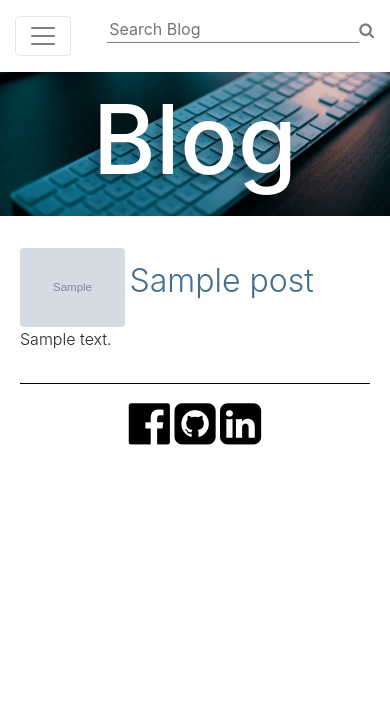
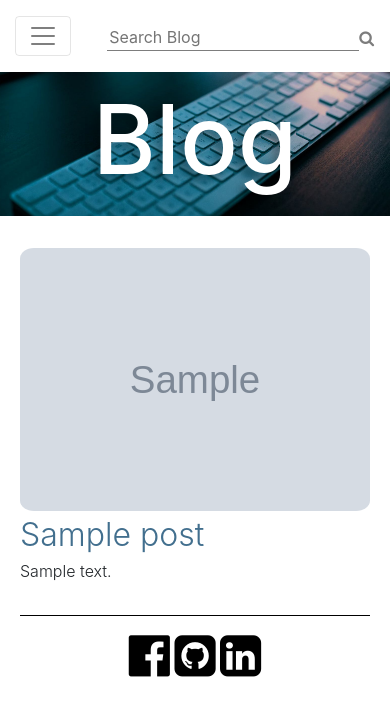
Before and after one commit to jackloo2809/summer-project, a Django app: page /blog in a window 390 px wide. Shown: the top 716 px of the page. Run offline with Django 3.2, Linux system fonts and the light colour scheme; tables that the repository leaves empty hold one stand-in row (values such as "Sample post"); grey boxes marked "Sample" are stand-in pictures; some libraries are stand-ins or nearby versions.

Commit message:
pretty much finished

```diff
--- a/blog/static/css/blog.css
+++ b/blog/static/css/blog.css
@@ -33,3 +33,25 @@
     font-weight: 300;
     font-size: 2rem;
 }
+
+.blog-picture{
+    min-width:45%;
+    max-width:45%;
+    margin-right: 5%;
+}
+
+.post-description{
+    min-width:50%;
+    max-width:50%;
+}
+
+@media only screen and (max-width: 768px) {
+    .blog-picture{
+        min-width:100%;
+        max-width: 100%;;
+    }
+    .post-description{
+        min-width:100%;
+        max-width:100%;
+    }
+}
--- a/blog/static/css/home.css
+++ b/blog/static/css/home.css
@@ -47,7 +47,9 @@
     font-weight: 400;
     font-size: 2rem;
 }
-.latest h2{
+.latest a{
+    text-decoration: none;
+    color: white;
     font-size: 1.3rem;
     font-weight: 400;
 }
--- a/blog/templates/base.html
+++ b/blog/templates/base.html
@@ -16,14 +16,14 @@
             <div class="row">
                 <!-------------------Seach Bar-------------------------->
                 <div class="col-md-10 offset-md-1 position-relative">
-                    <div class="position-absolute my-2 " style="right: 0;">
+                    <div class="position-absolute my-3 " style="right: 0;">
                         <form class="form-group my-2 d-flex px-3 px-md-0" action="{% url 'blog' %}" method="GET">
                             <input id="search-bar" name="title" placeholder="Search Blog">
                             <button id="search-btn" type="submit"><span class="fa fa-search" id="search-icon"></span></button>
                         </form>
                     </div>
 
-                    <nav class="navbar navbar-expand-md navbar-light px-0 col-4 offset-md-4 my-2">
+                    <nav class="navbar navbar-expand-md navbar-light col-4 offset-md-4 p-0 my-3">
                         <button class="navbar-toggler" type="button" data-toggle="collapse" data-target="#navbarSupportedContent">
                             <span class="navbar-toggler-icon"></span>
                         </button>
--- a/blog/templates/blog.html
+++ b/blog/templates/blog.html
@@ -14,12 +14,14 @@
         <div class="col-md-10 offset-md-1 px-0 my-3 post-container">
                 {% for post in posts %}
                 <div class="row">
-                    <div class=" col-10 offset-1 col-md-8 offset-md-2 post py-3 px-0" style="overflow: hidden;">
+                    <div class="col-10 offset-1 col-md-8 offset-md-2 post py-3 px-0 d-flex flex-column flex-md-row" >
                         {%if post.image != None%}
-                            <img class="float-md-left mr-md-4  " src={{post.image.url}}>
+                            <img class="blog-picture" src={{post.image.url}}>
                         {%endif%}
-                        <a href="{% url 'post_detail' pk=post.pk %}">{{post.title}}</a>
-                        <p>{{post.text}}</p>
+                        <div class="post-description">
+                            <a href="{% url 'post_detail' pk=post.pk %}">{{post.title}}</a>
+                            <p>{{post.text}}</p>
+                        </div>
                     </div>
                 </div>
                 {%endfor%}
--- a/blog/templates/home.html
+++ b/blog/templates/home.html
@@ -26,7 +26,7 @@
             any experiences I get throughout my degree whether they
             are computer science or anything else uni related.
         </p>
-        <button type="button" class="btn" id="about-btn">Learn More</button>
+        <a class="btn" id="about-btn" href="{%url 'about'%}">Learn More</a>
     </div>
 </div>
 
@@ -40,7 +40,7 @@
                     {%if post.image != None%}
                         <img src={{post.image.url}}>
                     {%endif%}
-                    <h2>{{post.title}}</h2>
+                    <a href="{% url 'post_detail' pk=post.pk %}">{{post.title}}</a>
                     <p>{{post.text}}</p>
                 </div>
                 {% endfor %}
--- a/blog/templates/post_detail.html
+++ b/blog/templates/post_detail.html
@@ -9,11 +9,10 @@
     <div class="col-md-10 offset-md-1 d-flex flex-column align-items-center">
         <h1 class="my-3 post-title">{{post.title}}</h1>
         {%if post.image != None%}
-            <img class="w-50" src={{post.image.url}}>
+            <img class="post-image" src={{post.image.url}}>
         {%endif%}
         <h3 class="mt-3 mb-2">{{post.published_date.date}}</h3>
         <P class="my-2">{{post.text}}</P>
-
     </div>
 </div>
 {%endblock%}
--- a/blog/views.py
+++ b/blog/views.py
@@ -9,7 +9,9 @@ def home(request):
     return render(request, 'home.html', {'posts':posts, 'page_title':'home'})
 
 def blog(request):
-    posts = Post.objects.filter(published_date__lte=timezone.now()).order_by('published_date')
+    title = request.GET.get('title','')
+
+    posts = Post.objects.filter(published_date__lte=timezone.now(), title__icontains=title).order_by('published_date')
     return render(request, 'blog.html', {'posts': posts, 'page_title':'blog'})
 
 def about(request):
```
Also changed, not shown: blog/static/css/post_detail.css (+12 -0 lines).
